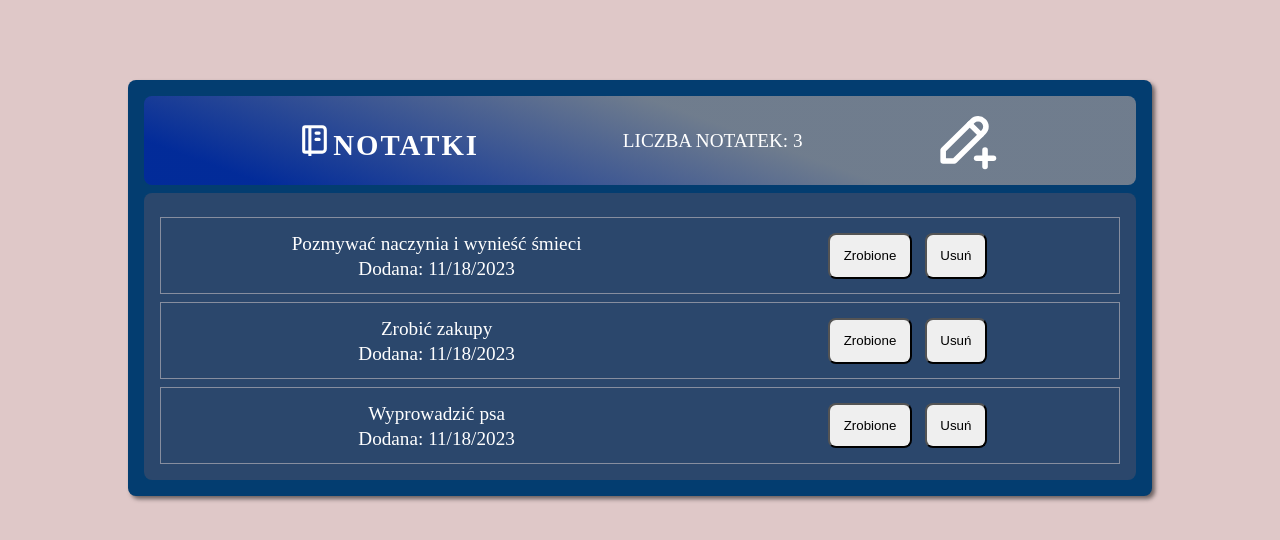
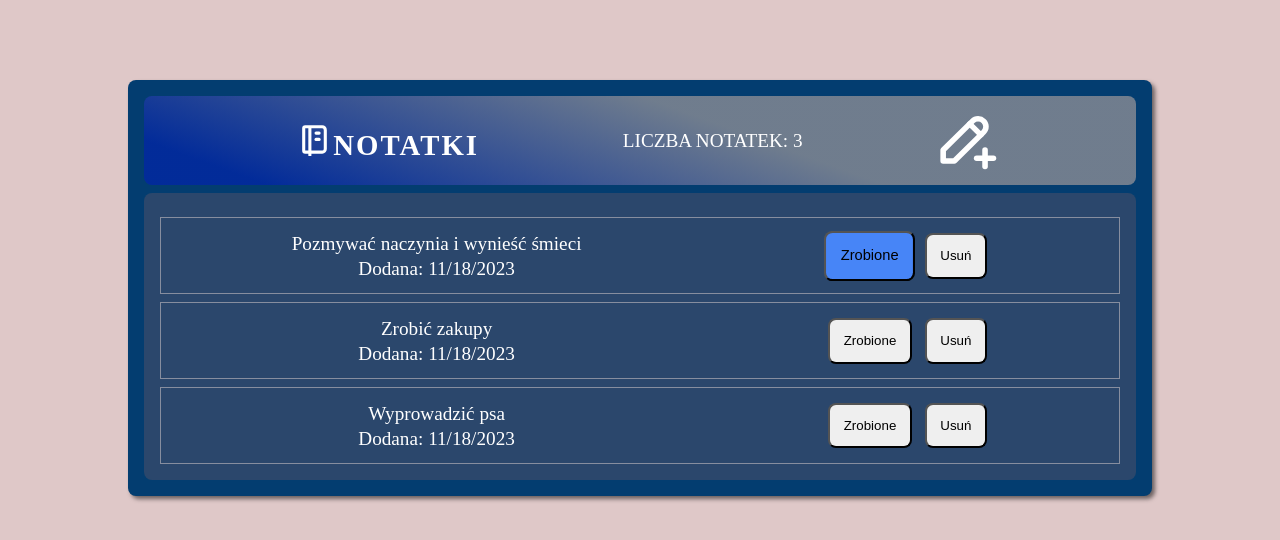
Before and after one commit to WojciechStancel/React_TODO, a React (Vite) app: page / in a window 1280 px wide. In both pictures the pointer is over the button 870 px from the left and 255 px from the top of the page. Shown: the top 540 px of the page. Built offline with nearby package versions, Linux system fonts and the light colour scheme.

Commit message:
added hover to NoteItems btn

```diff
--- a/src/components/NoteItems/NoteItems.css
+++ b/src/components/NoteItems/NoteItems.css
@@ -27,6 +27,12 @@
 	margin: 0.5em;
 	border-radius: 8px;
 	cursor: pointer;
+	transition: background-color 0.3s, transform 0.3s;
+}
+
+.notes-list-btn:hover {
+	transform: scale(1.1);
+	background-color: rgb(71, 133, 247);
 }
 
 @media (min-width: 768px) {
--- a/src/index.css
+++ b/src/index.css
@@ -4,6 +4,10 @@
 	box-sizing: border-box;
 }
 
+:root {
+	font-family: serif;
+}
+
 body {
 	background-color: rgba(213, 181, 181, 0.741);
 }
```
